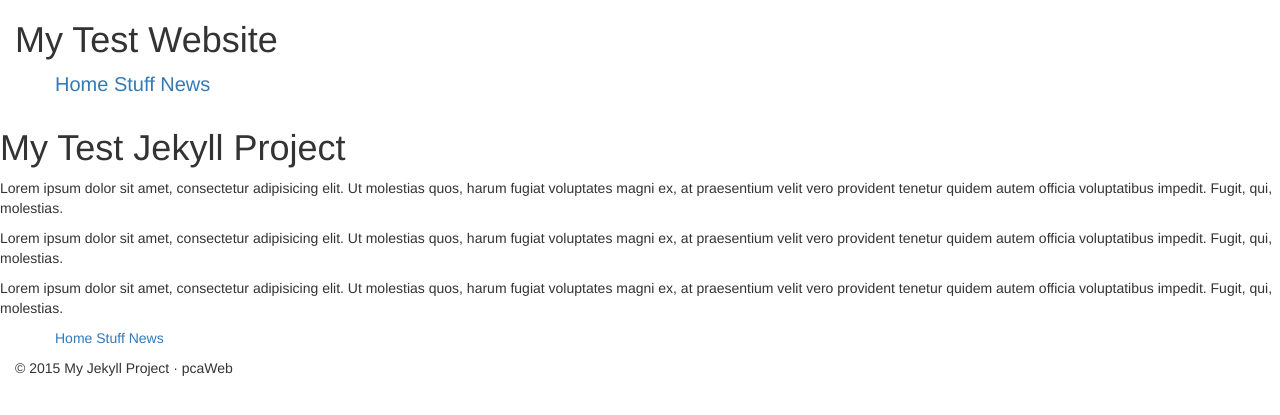
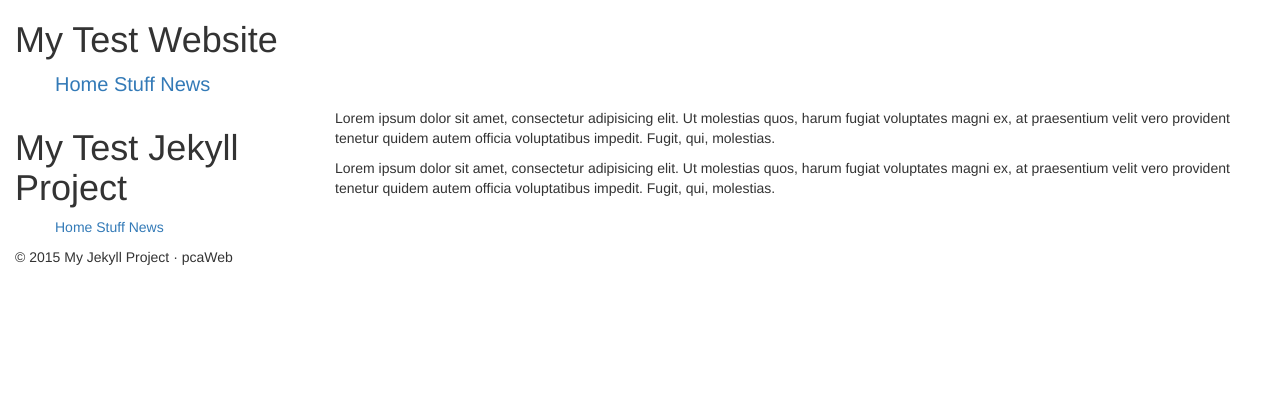
Before and after one commit to pcaWeb/My-Jekyll-Site, a Jekyll site: the page built from index.html, in a window 1280 px wide. Shown: the top 415 px of the page. Built offline with Jekyll 4.4.1, drawn with Linux system fonts in a browser that asks for light colours; nearby versions of some CDN libraries; Markdown is read by kramdown in place of the engine named in the settings.

Commit message:
added columns

```diff
--- a/index.html
+++ b/index.html
@@ -2,8 +2,10 @@
 layout: default
 ---
 
-
-<h1>My Test Jekyll Project</h1>
-<p>Lorem ipsum dolor sit amet, consectetur adipisicing elit. Ut molestias quos, harum fugiat voluptates magni ex, at praesentium velit vero provident tenetur quidem autem officia voluptatibus impedit. Fugit, qui, molestias.</p>
-<p>Lorem ipsum dolor sit amet, consectetur adipisicing elit. Ut molestias quos, harum fugiat voluptates magni ex, at praesentium velit vero provident tenetur quidem autem officia voluptatibus impedit. Fugit, qui, molestias.</p>
-<p>Lorem ipsum dolor sit amet, consectetur adipisicing elit. Ut molestias quos, harum fugiat voluptates magni ex, at praesentium velit vero provident tenetur quidem autem officia voluptatibus impedit. Fugit, qui, molestias.</p>
+<div class="col-sm-3">
+	<h1>My Test Jekyll Project</h1>
+</div>
+<div class="col-sm-9">
+	<p>Lorem ipsum dolor sit amet, consectetur adipisicing elit. Ut molestias quos, harum fugiat voluptates magni ex, at praesentium velit vero provident tenetur quidem autem officia voluptatibus impedit. Fugit, qui, molestias.</p>
+	<p>Lorem ipsum dolor sit amet, consectetur adipisicing elit. Ut molestias quos, harum fugiat voluptates magni ex, at praesentium velit vero provident tenetur quidem autem officia voluptatibus impedit. Fugit, qui, molestias.</p>
+</div>
```
